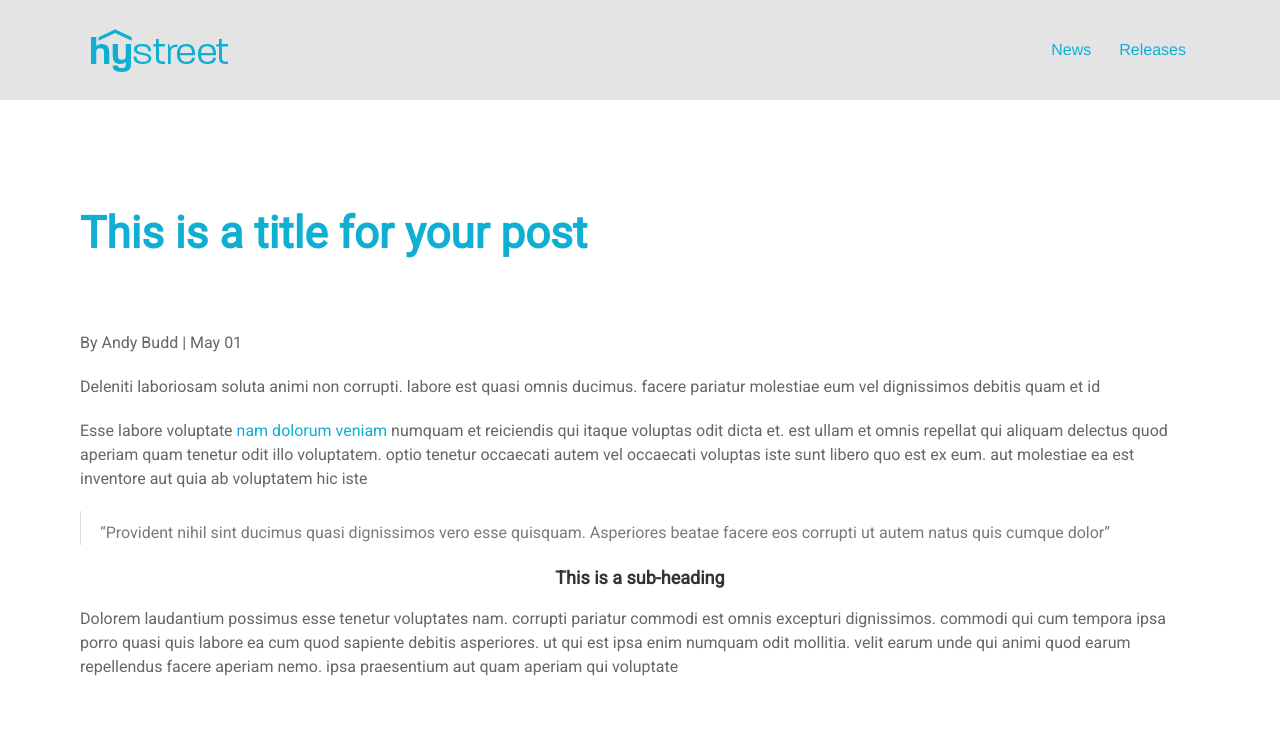
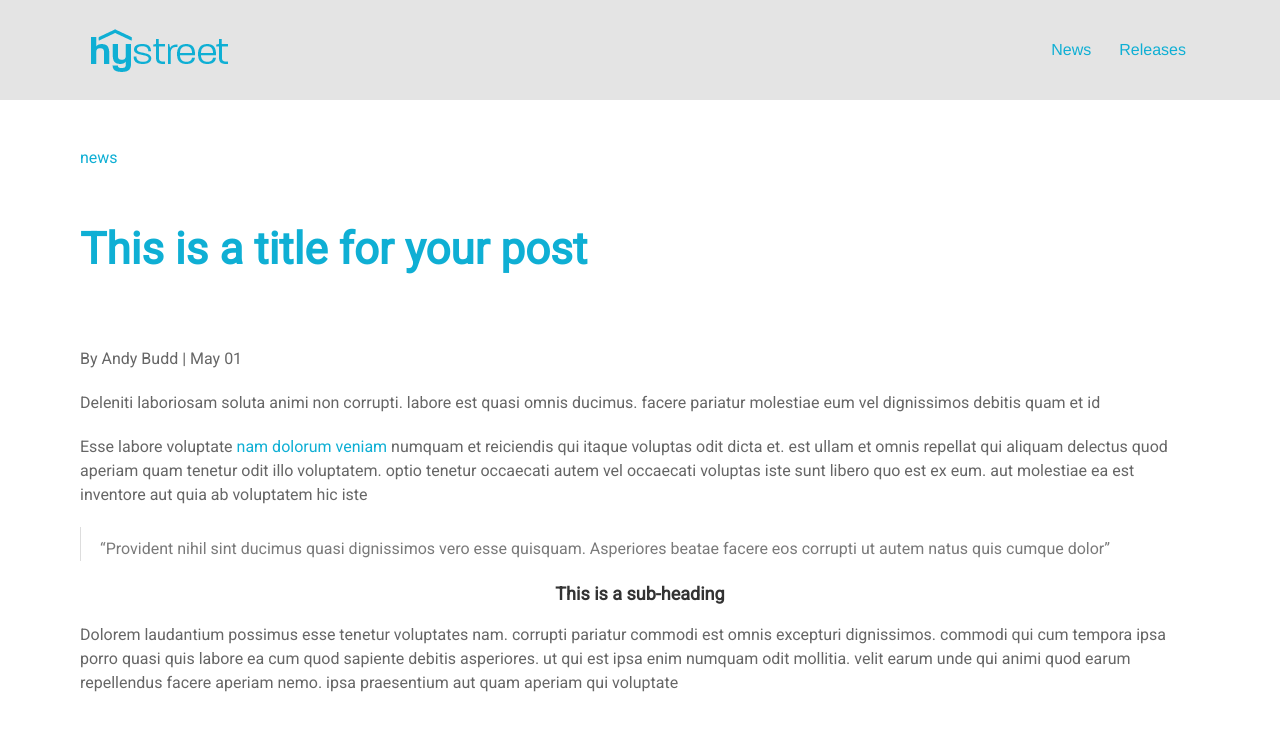
Before and after one commit to josh-brough/learninghub, a Jekyll site: the page built from _posts/2014-05-01-this-is-a-title-for-your-post.md, in a window 1280 px wide, cut to the strip 0-749 px from the top of the page. Shown: the top 731 px of the strip. Built offline with Jekyll 4.4.1, drawn with Linux system fonts in a browser that asks for light colours; some web fonts are replaced; a script that is not in the unit is left out.

Commit message:
adding news link to top of posts

```diff
--- a/_layouts/post.html
+++ b/_layouts/post.html
@@ -4,7 +4,7 @@ section_id: blog
 ---
 
 {{page.categories}}
-
+<div class="topnav"><a href="/news">news</a></div>
 <div class="full">
 <h1>
   <a href='{{page.url}}'>{{ page.title }}</a>
```
